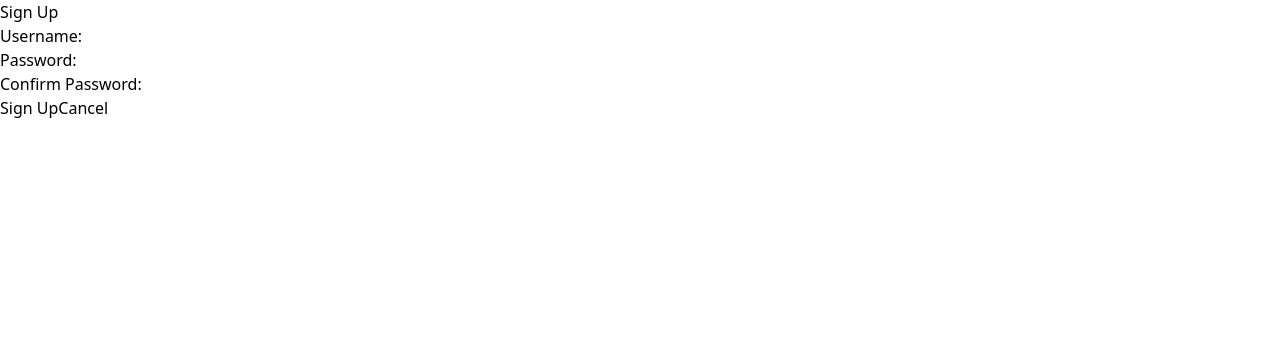
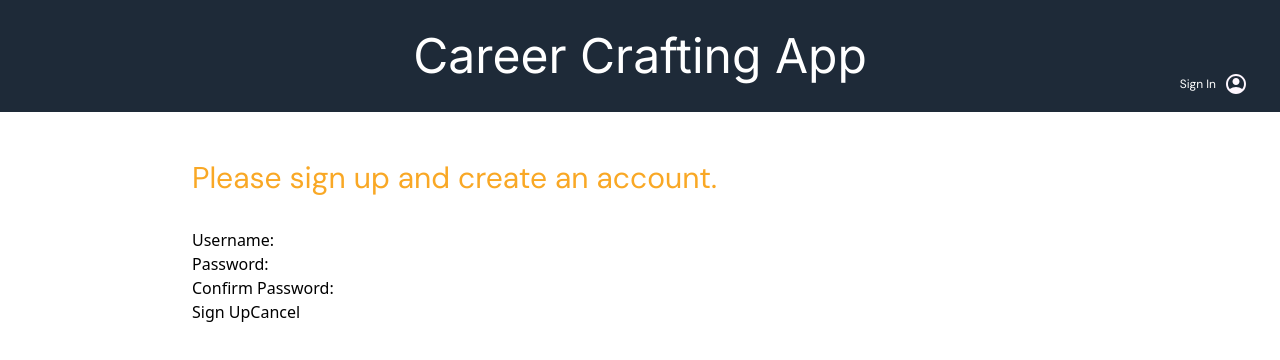
Before and after one commit to zwleileen/career-crafting, a React (Vite) app in the folder frontend/: page /sign-up in a window 1280 px wide. Shown: the top 360 px of the page. Built offline with nearby package versions, Linux system fonts and the light colour scheme; no server answers.

Commit message:
updated css for sign-in/sign-up

```diff
--- a/frontend/src/components/SignUpForm/SignUpForm.jsx
+++ b/frontend/src/components/SignUpForm/SignUpForm.jsx
@@ -36,8 +36,37 @@ const SignUpForm = () => {
   };
 
   return (
-    <main>
-      <h1>Sign Up</h1>
+    <main className="min-h-screen flex flex-col bg-white">
+      {/* Header */}
+      <header className="w-full bg-[#1e2a38] py-8 px-4 relative">
+        <div className="container mx-auto">
+        <div className="flex items-center justify-center">
+          <h1 className="text-white text-3xl md:text-4xl lg:text-5xl font-normal font-[Inter] text-center">
+            Career Crafting App
+          </h1>
+        </div>
+          <div
+          className="absolute right-4 md:right-8 bottom-4 flex items-center cursor-pointer"
+          onClick={() => navigate("/sign-in")}
+          >
+            <span className="text-white text-xs font-normal font-[DM_Sans] mr-2 hover:text-[#f9a825]">
+              Sign In
+            </span>
+            <svg width="24" height="24" viewBox="0 0 24 24" fill="none" xmlns="http://www.w3.org/2000/svg">
+              <path
+                d="M5.85 17.1C6.7 16.45 7.65 15.9375 8.7 15.5625C9.75 15.1875 10.85 15 12 15C13.15 15 14.25 15.1875 15.3 15.5625C16.35 15.9375 17.3 16.45 18.15 17.1C18.7333 16.4167 19.1875 15.6417 19.5125 14.775C19.8375 13.9083 20 12.9833 20 12C20 9.78333 19.2208 7.89583 17.6625 6.3375C16.1042 4.77917 14.2167 4 12 4C9.78333 4 7.89583 4.77917 6.3375 6.3375C4.77917 7.89583 4 9.78333 4 12C4 12.9833 4.1625 13.9083 4.4875 14.775C4.8125 15.6417 5.26667 16.4167 5.85 17.1ZM12 13C11.0167 13 10.1875 12.6625 9.5125 11.9875C8.8375 11.3125 8.5 10.4833 8.5 9.5C8.5 8.51667 8.8375 7.6875 9.5125 7.0125C10.1875 6.3375 11.0167 6 12 6C12.9833 6 13.8125 6.3375 14.4875 7.0125C15.1625 7.6875 15.5 8.51667 15.5 9.5C15.5 10.4833 15.1625 11.3125 14.4875 11.9875C13.8125 12.6625 12.9833 13 12 13ZM12 22C10.6167 22 9.31667 21.7375 8.1 21.2125C6.88333 20.6875 5.825 19.975 4.925 19.075C4.025 18.175 3.3125 17.1167 2.7875 15.9C2.2625 14.6833 2 13.3833 2 12C2 10.6167 2.2625 9.31667 2.7875 8.1C3.3125 6.88333 4.025 5.825 4.925 4.925C5.825 4.025 6.88333 3.3125 8.1 2.7875C9.31667 2.2625 10.6167 2 12 2C13.3833 2 14.6833 2.2625 15.9 2.7875C17.1167 3.3125 18.175 4.025 19.075 4.925C19.975 5.825 20.6875 6.88333 21.2125 8.1C21.7375 9.31667 22 10.6167 22 12C22 13.3833 21.7375 14.6833 21.2125 15.9C20.6875 17.1167 19.975 18.175 19.075 19.075C18.175 19.975 17.1167 20.6875 15.9 21.2125C14.6833 21.7375 13.3833 22 12 22Z"
+                fill="#FEF7FF"
+              />
+            </svg>
+          </div>
+        </div>
+      </header>
+
+      <div className="flex-grow container mx-auto px-4 py-8 md:py-12">
+        <section className="max-w-4xl mx-auto">
+        <h2 className="text-[#f9a825] text-2xl md:text-3xl font-normal font-[DM_Sans] mb-8">
+            Please sign up and create an account.
+        </h2>
       <p>{message}</p>
       <form onSubmit={handleSubmit}>
         <div>
@@ -78,6 +107,8 @@ const SignUpForm = () => {
           <button onClick={() => navigate('/')}>Cancel</button>
         </div>
       </form>
+      </section>
+      </div>
     </main>
   );
 };
```
